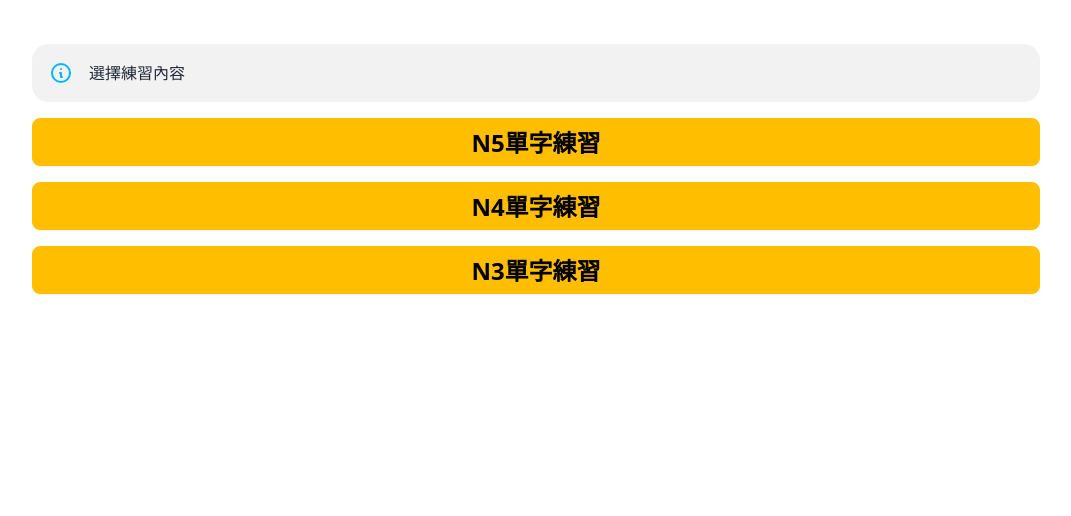
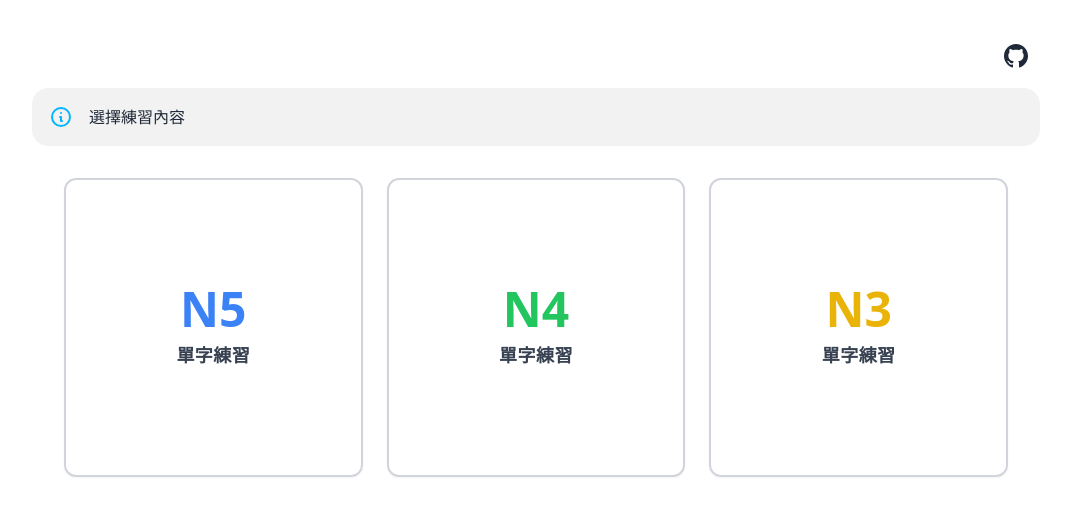
Before and after one commit to tuchin1228/JLPT-TangoQuiz, a React (Vite) app: page / in a window 1280 px wide. Shown: the top 516 px of the page, without its empty margins (104-1175 px from the left). Built offline with nearby package versions, Linux system fonts and the light colour scheme; the HTML template or start-up script is replaced by a standard one.

Commit message:
修改按鈕樣式，文件新增Demo網址

```diff
--- a/src/Pages/Home.tsx
+++ b/src/Pages/Home.tsx
@@ -4,7 +4,26 @@
   const navigate = useNavigate();
   return (
     <div>
-      <div role="alert" className="alert my-3">
+      <div className="flex justify-end mb-2">
+        <a
+          href="https://github.com/tuchin1228/JapanLearn-TS"
+          target="_blank"
+          rel="noopener noreferrer"
+          className="btn btn-circle btn-ghost"
+          title="查看原始碼"
+        >
+          <svg
+            xmlns="http://www.w3.org/2000/svg"
+            width="24"
+            height="24"
+            viewBox="0 0 24 24"
+            fill="currentColor"
+          >
+            <path d="M12 0c-6.626 0-12 5.373-12 12 0 5.302 3.438 9.8 8.207 11.387.599.111.793-.261.793-.577v-2.234c-3.338.726-4.033-1.416-4.033-1.416-.546-1.387-1.333-1.756-1.333-1.756-1.089-.745.083-.729.083-.729 1.205.084 1.839 1.237 1.839 1.237 1.07 1.834 2.807 1.304 3.492.997.107-.775.418-1.305.762-1.604-2.665-.305-5.467-1.334-5.467-5.931 0-1.311.469-2.381 1.236-3.221-.124-.303-.535-1.524.117-3.176 0 0 1.008-.322 3.301 1.23.957-.266 1.983-.399 3.003-.404 1.02.005 2.047.138 3.006.404 2.291-1.552 3.297-1.23 3.297-1.23.653 1.653.242 2.874.118 3.176.77.84 1.235 1.911 1.235 3.221 0 4.609-2.807 5.624-5.479 5.921.43.372.823 1.102.823 2.222v3.293c0 .319.192.694.801.576 4.765-1.589 8.199-6.086 8.199-11.386 0-6.627-5.373-12-12-12z"/>
+          </svg>
+        </a>
+      </div>
+      <div role="alert" className="alert mb-8">
         <svg
           xmlns="http://www.w3.org/2000/svg"
           fill="none"
@@ -21,24 +40,29 @@
         <span>選擇練習內容</span>
       </div>
 
+      <div className="grid grid-cols-1 md:grid-cols-3 gap-6 px-4 md:px-8">
         <button
-        className="btn text-2xl py-2 btn-warning block my-4 text-center w-full"
+          className="aspect-square rounded-xl border-2 border-gray-300 bg-white/80 hover:bg-blue-50 transition-all duration-300 flex flex-col items-center justify-center shadow-sm hover:shadow-md group relative overflow-hidden"
           onClick={() => navigate("/N5Word")}
         >
-        N5單字練習
+          <span className="text-5xl font-extrabold mb-2 text-blue-500 group-hover:text-blue-600 transition-colors duration-200">N5</span>
+          <span className="text-lg font-bold text-gray-700  tracking-wide">單字練習</span>
         </button>
         <button
-        className="btn text-2xl py-2 btn-warning block my-4 text-center w-full"
+          className="aspect-square rounded-xl border-2 border-gray-300 bg-white/80 hover:bg-green-50 transition-all duration-300 flex flex-col items-center justify-center shadow-sm hover:shadow-md group relative overflow-hidden"
           onClick={() => navigate("/N4Word")}
         >
-        N4單字練習
+          <span className="text-5xl font-extrabold mb-2 text-green-500 group-hover:text-green-600 transition-colors duration-200">N4</span>
+          <span className="text-lg font-bold text-gray-700  tracking-wide">單字練習</span>
         </button>
         <button
-        className="btn text-2xl py-2 btn-warning block my-4 text-center w-full"
+          className="aspect-square rounded-xl border-2 border-gray-300 bg-white/80 hover:bg-yellow-50 transition-all duration-300 flex flex-col items-center justify-center shadow-sm hover:shadow-md group relative overflow-hidden"
           onClick={() => navigate("/N3Word")}
         >
-        N3單字練習
+          <span className="text-5xl font-extrabold mb-2 text-yellow-500 group-hover:text-yellow-600 transition-colors duration-200">N3</span>
+          <span className="text-lg font-bold text-gray-700  tracking-wide">單字練習</span>
         </button>
+      </div>
     </div>
   );
 }
```
Also changed, not shown: 1 other file (tests, documents, lock files or other folders). Lines whose indentation alone changed are shown as unchanged.
